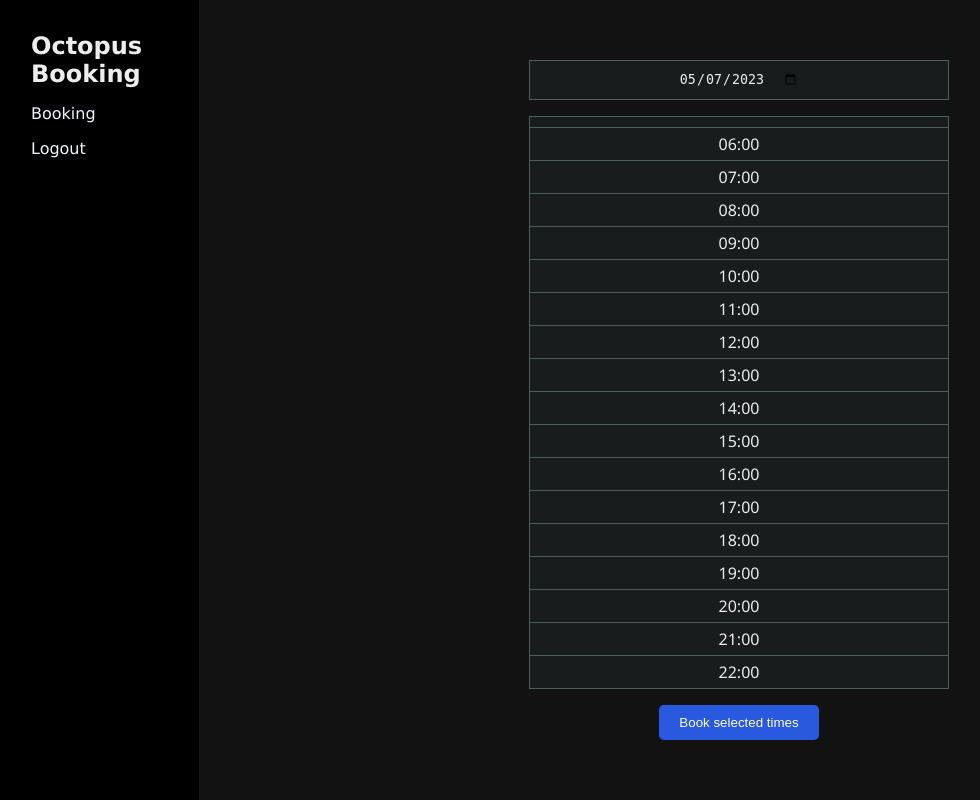
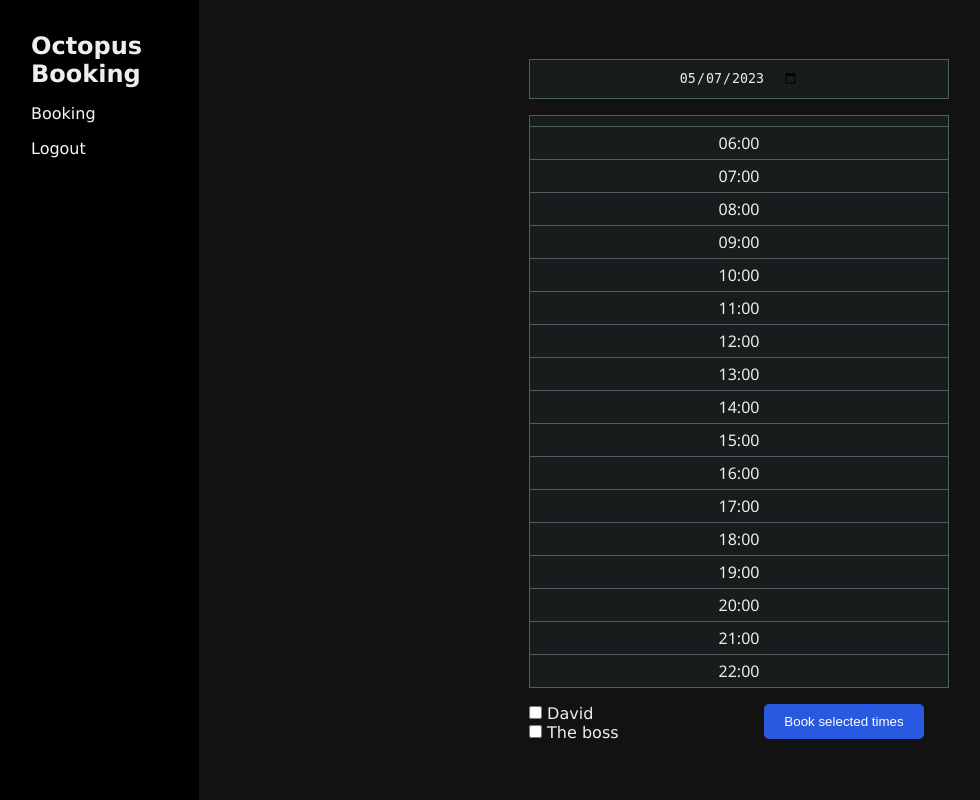
Before and after one commit to davlin0222/octopus-booking, a PHP site: page /pages/booking.php in a window 1280 px wide. Shown: the whole page, without its empty margins (1-981 px from the left). Run offline with PHP 8.4, Linux system fonts and the light colour scheme; the visitor is signed in with stand-in values (Sample User, id 1); data that the repository does not hold is empty; style sheets or scripts are compiled from the project's sources.

Commit message:
Add an invitation list

```diff
--- a/assets/css/dist/booking-form.css
+++ b/assets/css/dist/booking-form.css
@@ -1,7 +1,17 @@
+.booking-form {
+  display: flex;
+}
+.booking-form__invitations {
+  margin-top: 1rem;
+  flex: 1;
+}
+.booking-form__buttons {
+  margin-top: 1rem;
+  flex: 1;
+}
 .booking-form__submit {
   display: block;
   margin: auto;
-  margin-top: 1rem;
   background-color: #2959de;
   color: white;
   padding: 10px 20px;
@@ -14,4 +24,21 @@
 }
 .booking-form__submit._cancel {
   background: #c58002;
+}
+
+.invitations__list {
+  list-style-type: none;
+}
+.invitations__label {
+  -webkit-user-select: none;
+     -moz-user-select: none;
+          user-select: none;
+  display: inline-block;
+  width: 100%;
+  cursor: pointer;
+}
+.invitations__text {
+  -webkit-user-select: text;
+     -moz-user-select: text;
+          user-select: text;
 }/*# sourceMappingURL=booking-form.css.map */
--- a/components/booking-form/booking-form.php
+++ b/components/booking-form/booking-form.php
@@ -1,4 +1,22 @@
 <form id="booking-form" class="booking-form">
-    <input id="book-button" type="submit" value="Book selected times" class="booking-form__submit _book">
-    <input id="cancel-bookings-button" type="submit" value="Cancel selected bookings" class="booking-form__submit _cancel _hidden">
+    <div class="booking-form__invitations">
+        <ul class="invitations__list">
+            <li class="invitations__list-item">
+                <label class="invitations__label">
+                    <input class="invitations__input" type="checkbox" name="recipients[]" value="david@creatorise.com">
+                    <span class="invitations__text">David</span>
+                </label>
+            </li>
+            <li class="invitations__list-item">
+                <label class="invitations__label">
+                    <input class="invitations__input" type="checkbox" name="recipients[]" value="david@creatorise.com">
+                    <span class="invitations__text">The boss</span>
+                </label>
+            </li>
+        </ul>
+    </div>
+    <div class="booking-form__buttons">
+        <input id="book-button" type="submit" value="Book selected times" class="booking-form__submit _book">
+        <input id="cancel-bookings-button" type="submit" value="Cancel selected bookings" class="booking-form__submit _cancel _hidden">
+    </div>
 </form>
--- a/components/booking-form/booking-form.scss
+++ b/components/booking-form/booking-form.scss
@@ -1,10 +1,18 @@
 @use "../../assets/css/colors";
 
 .booking-form {
+    display: flex;
+    &__invitations {
+        margin-top: 1rem;
+        flex: 1;
+    }
+    &__buttons {
+        margin-top: 1rem;
+        flex: 1;
+    }
     &__submit {
         display: block;
         margin: auto;
-        margin-top: 1rem;
         background-color: darken(colors.$selected, 2%);
         color: white;
         padding: 10px 20px;
@@ -19,3 +27,22 @@
         }
     }
 }
+
+.invitations {
+    &__list {
+        list-style-type: none;
+    }
+    &__list-item {
+    }
+    &__label {
+        user-select: none;
+        display: inline-block;
+        width: 100%;
+        cursor: pointer;
+    }
+    &__input {
+    }
+    &__text {
+        user-select: text;
+    }
+}
```
Also changed, not shown: 1 other file.
